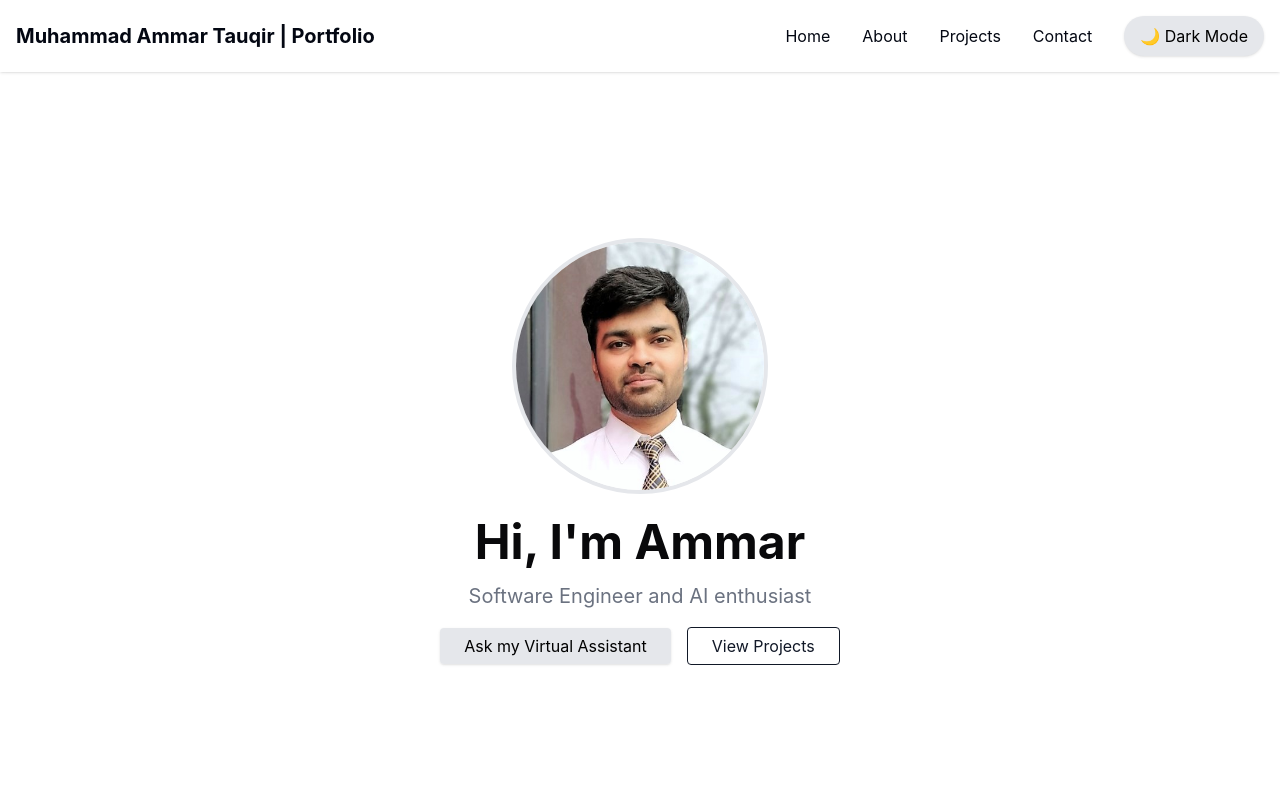
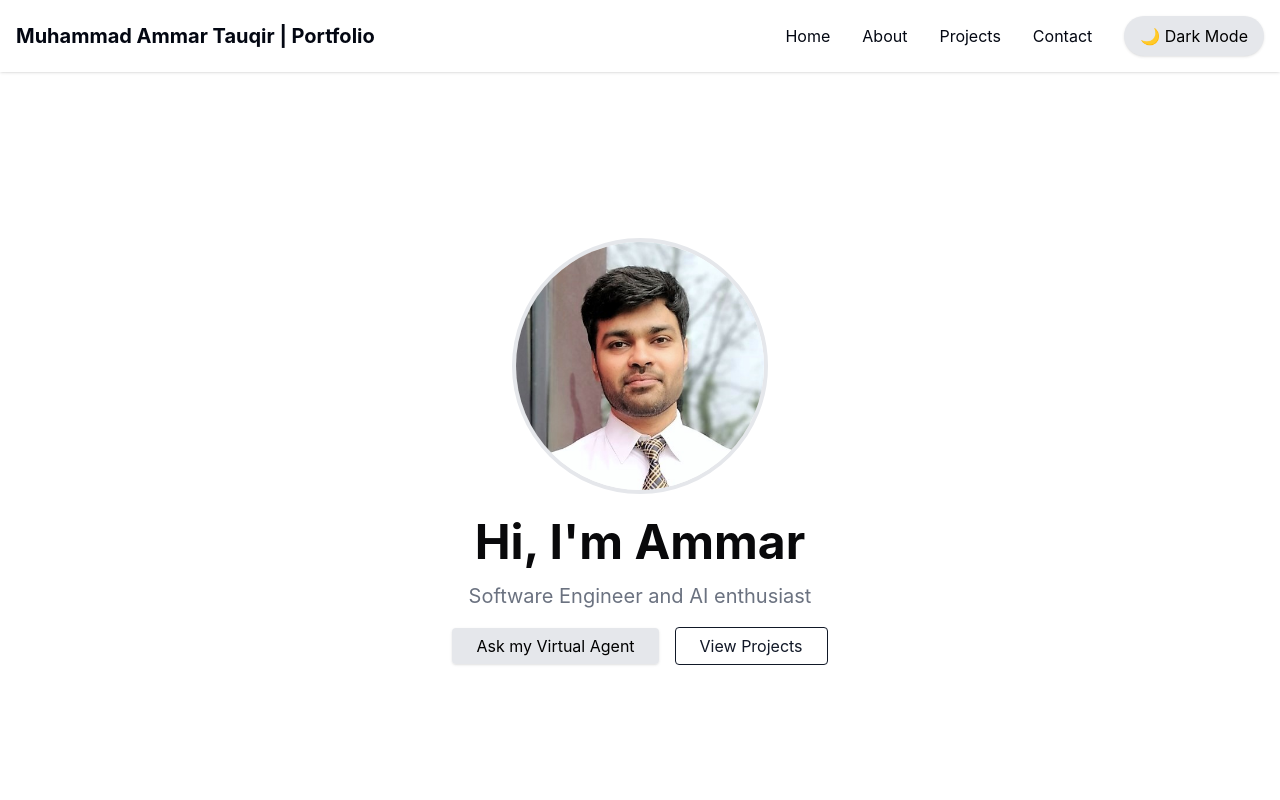
Before and after one commit to Ammartauqir/ammarta-frontend, a React (Create React App) app: page / in a window 1280 px wide. Shown: the top 800 px of the page. Built offline with nearby package versions, Linux system fonts and the light colour scheme; no server answers.

Commit message:
minor change

```diff
--- a/src/components/Hero.jsx
+++ b/src/components/Hero.jsx
@@ -15,7 +15,7 @@ const Hero = () => {
       </p>
       <div className="space-x-4">
         <a href="https://huggingface.co/spaces/AmmarTauqir/virtual_resume" className="bg-gray-200 dark:bg-white text-black px-6 py-2 rounded shadow hover:bg-gray-300 dark:hover:bg-gray-200 transition duration-300">
-          Ask my Virtual Assistant
+          Ask my Virtual Agent
         </a>
         <a href="#projects" className="bg-transparent border border-gray-900 dark:border-white text-gray-900 dark:text-white px-6 py-2 rounded hover:bg-gray-900 hover:text-white dark:hover:bg-white dark:hover:text-black transition duration-300">
           View Projects
```
